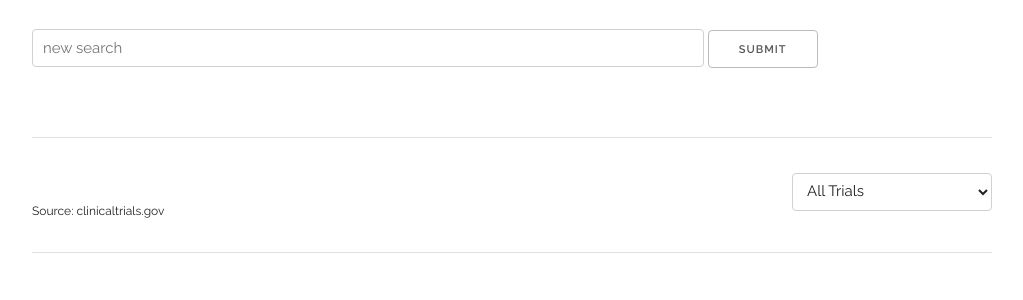
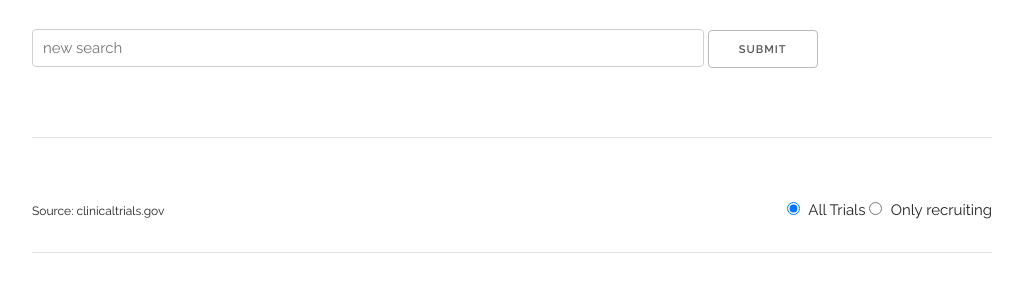
Before and after one commit to cmdelaserna/clinical-trials, a Flask app: template mvp/flask-app/templates/result.html in a window 1280 px wide. Shown: the top 300 px of the page, without its empty margins (128-1151 px from the left). Run offline with Flask 2, Linux system fonts and the light colour scheme; the template is opened without the code that fills it, so the values that code supplies are empty.

Commit message:
working on issue #48

```diff
--- a/mvp/flask-app/static/charts/phase.js
+++ b/mvp/flask-app/static/charts/phase.js
@@ -1,4 +1,11 @@
 // BAR CHART (PHASES)
+
+    // Data
+    const phaseMax = d3.max(d3.values(phase['All Trials']));
+    const phaseKeys = d3.keys(phase['All Trials']);
+    const phaseData = d3.values(phase['All Trials']);
+
+    const phaseDataRecruiting = d3.values(phase['Recruiting']);
 
     // Chart dimensions and margins
     var marginBar = 20;
--- a/mvp/flask-app/static/charts/timeline.js
+++ b/mvp/flask-app/static/charts/timeline.js
@@ -32,6 +32,14 @@ function responsiveChart(svg) {
 
 // CHART: TIMELINE
 
+    // Data
+    const timelineMax = d3.max(d3.values(timeline['All Trials']));
+    const timelineDataYear = d3.keys(timeline['All Trials']);
+    const timelineData = d3.values(timeline['All Trials']);
+
+    const timelineRecruiting = d3.values(timeline['Recruiting']);
+    const timelineRecruitingMax = d3.max(d3.values(timeline['Recruiting']));
+
     // Chart variables
     const marginTimeline = 30;
     const height = 50 - marginTimeline;
@@ -51,6 +59,7 @@ function responsiveChart(svg) {
     const xScaletimeline = d3.scaleBand().domain(timelineDataYear).range([0, wTimeline], 5, 5);
 
     const colorFillTimeline = d3.scaleLinear().domain([0, timelineMax]).range([colorPalette[0], colorPalette[1]]);
+    const colorTimelineRecruiting = d3.scaleLinear().domain([0, timelineRecruitingMax]).range([colorPalette[0], colorPalette[1]]);
 
     // Tooltip
     var div = d3.select("body")
@@ -68,7 +77,6 @@ function responsiveChart(svg) {
                         .call(responsiveChart);
 
     // d3 chart
-    function udpateData(newData) {
          // xAxis
     var xAxisTimeline = d3.axisBottom()
                         .scale(xScaletimeline);
@@ -78,7 +86,7 @@ function responsiveChart(svg) {
             .attr("transform", "translate(0," + height + ")")
             .call(xAxisTimeline);
 
-
+    function updateData(newData, colorRamp) {
         var rectTimeline = svgTimeline.selectAll('rect')
                             .data(newData)
                             .enter()
@@ -94,7 +102,7 @@ function responsiveChart(svg) {
                                 if (d < 1) {
                                     return gray;
                                 } else {
-                                    return colorFillTimeline(d);
+                                    return colorRamp(d);
                                 }
                             })
                             .on("mouseover", function(i, d) {
@@ -112,14 +120,23 @@ function responsiveChart(svg) {
                             });
 
         attrTimeline.exit().remove();
-
-        // End function
+        // End chart function
         }
 
-    udpateData(timelineData);
+    updateData(timelineData, colorFillTimeline);
 
-    d3.select("#filter").on("change", function(d){
-    selectedGroup = this.value;
-    console.log(selectedGroup);
-    udpateData(selectedGroup);
+    radioButtons = d3.selectAll(("input[name='filter']"))
+
+    //radio button
+    radioButtons.on('change', function(d) {
+        var newData = this.value
+        if (newData == 'timelineData') {
+            updateData(timelineData, colorFillTimeline);
+            console.log(newData);
+        } else {
+            updateData(timelineRecruiting, colorTimelineRecruiting);
+            console.log(colorTimelineRecruiting);
+            console.log(newData);
+        }
+
     });
--- a/mvp/flask-app/static/css/main.css
+++ b/mvp/flask-app/static/css/main.css
@@ -5,6 +5,10 @@ h1 {
 
 input[type="text"] {
 	width:70%;
+}
+
+p.intro {
+  font-size: 1.2em;
 }
 
 .svg {
@@ -41,5 +45,5 @@ path.domain {
 .search_term {
   text-decoration: none;
   display: inline-block;
-  border-bottom:1px dashed grays;
+  border-bottom:1px dashed gray;
 }
--- a/mvp/flask-app/templates/result.html
+++ b/mvp/flask-app/templates/result.html
@@ -48,7 +48,7 @@
     <div class="row">
       <div class="twelve columns" style="margin-top: 3%">
 
-  <!-- Form
+  <!-- Search Form
   –––––––––––––––––––––––––––––––––––––––––––––––––– -->
         <form action = "/result" method = "POST">
          <p>
@@ -82,14 +82,18 @@
 
       <div class="twelve columns" id= 'summary'>
         {% for key, value in search.items() %}
-        <p>
+        <p class="intro">
           Summary of <strong>{{number}} clinical trials </strong> by research phase and registration year.
         {% endfor %}
-          <select class="u-pull-right" id="filter" style ="min-width: 200px">
-            <option value="All Trials">All Trials</option>
-            <option value="Recruiting">Recruiting</option>
-          </select>
         </p>
+        <p>
+         <label class="u-pull-right">
+            <input type="radio" name ='filter' checked = 'checked' value = 'timelineData'>
+            <span class="label-body">All Trials</span>
+            <input type="radio" name ='filter' value = 'timelineRecruiting'>
+            <span class="label-body">Only recruiting</span>
+        </label>
+      </p>
         <p><div id="phase"></div></p>
         <p><div id="svgTimeline"></div></p>
         <small>Source: clinicaltrials.gov</small>
@@ -105,15 +109,9 @@
 
     // Data 1st chart
     const timeline = ({{ timeline | safe }});
-    const timelineMax = d3.max(d3.values(timeline['All Trials']));
-    const timelineDataYear = d3.keys(timeline['All Trials']);
-    var timelineData = d3.values(timeline['All Trials']);
 
     // Data 2nd chart
     const phase = ({{ phase | safe }});
-    const phaseMax = d3.max(d3.values(phase['All Trials']));
-    const phaseKeys = d3.keys(phase['All Trials']);
-    let phaseData = d3.values(phase['All Trials']);
 
     // Query data
     // const tsv = ({{data_index | safe}});
@@ -123,17 +121,6 @@
 <script src="{{ url_for('static', filename = 'charts/timeline.js') }}"></script>
 <script src="{{ url_for('static', filename = 'charts/phase.js') }}"></script>
 
-<script>
-// Buttons
-    // const buttonRecruiting = document.getElementById('recruiting');
-
-    // buttonRecruiting.onclick = function() {
-    //   phaseData = d3.values(phase.recruiting_labels);
-    //   console.log(phaseData);
-
-    // };
-
-</script>
 
 <!-- End Document
   –––––––––––––––––––––––––––––––––––––––––––––––––– -->
```
Lines whose indentation alone changed are shown as unchanged.
